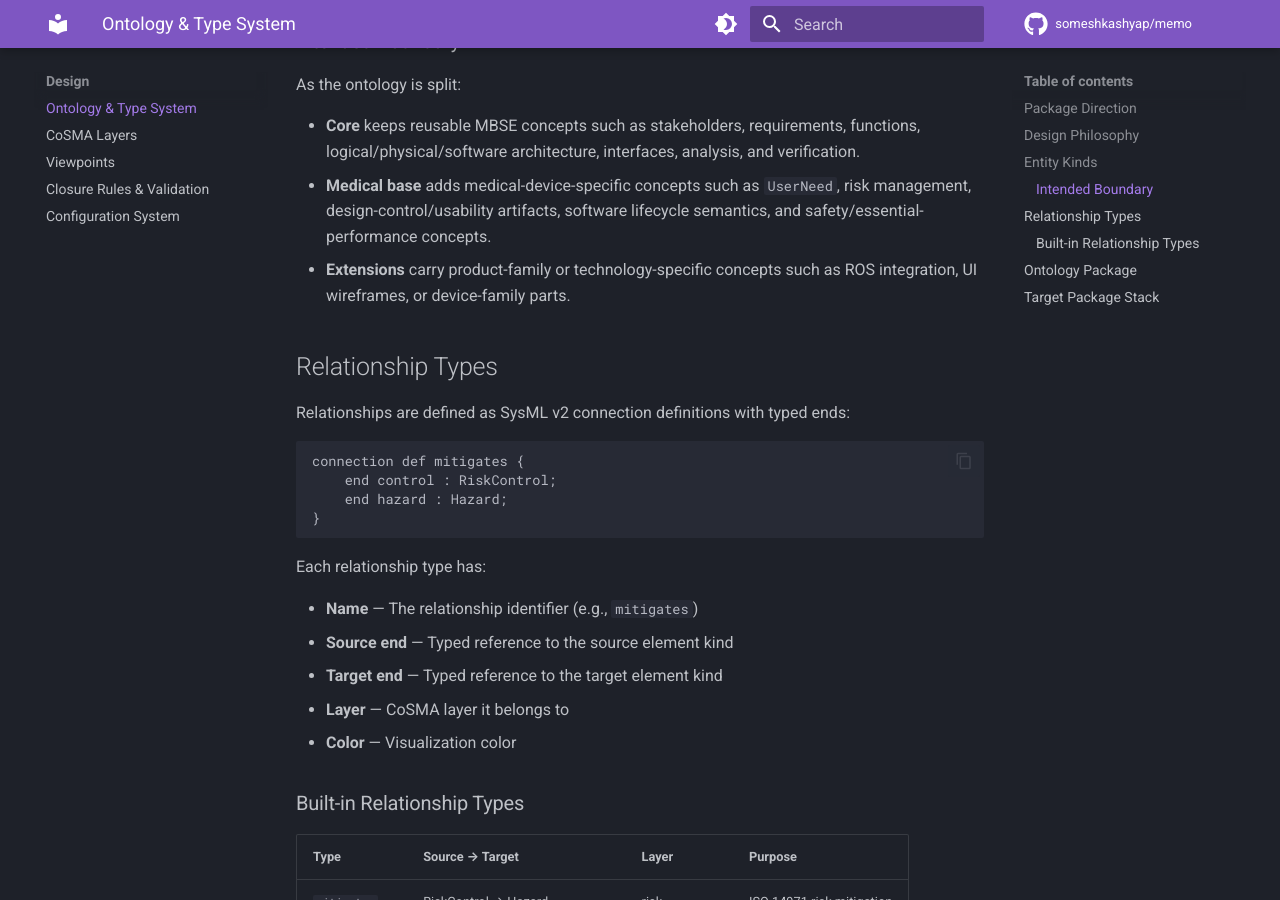
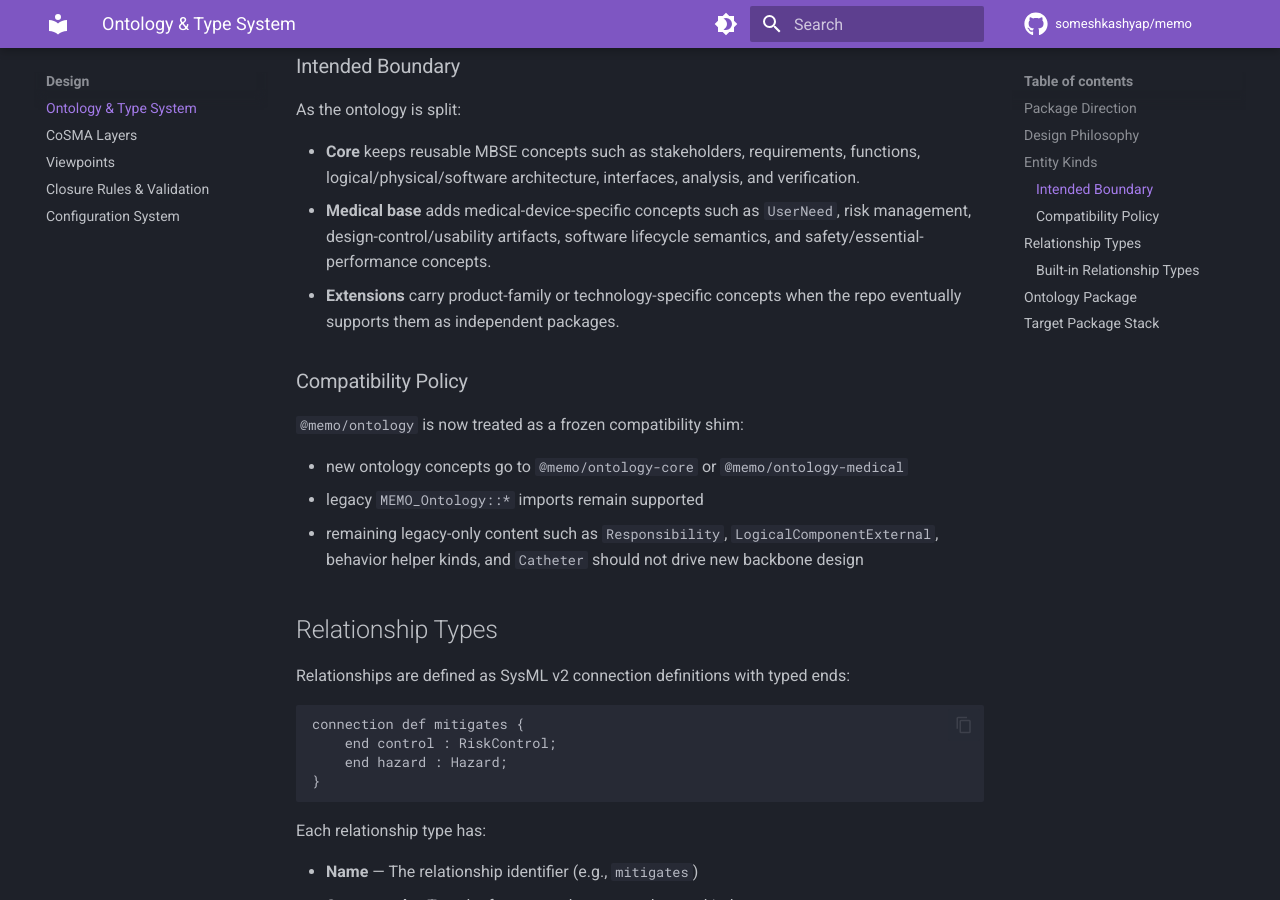
Before and after one commit to memoarchitect/memo-architect, an MkDocs documentation site: the page built from docs/design/ontology.md, in a window 1280 px wide and 900 px high, scrolled down 1540 px. Built offline with MkDocs 1.6.1 and Material for MkDocs 9.7.7, drawn with Linux system fonts in a browser that asks for light colours; comment, search, counter and statistics services are not loaded; some of the changed text lies outside the part shown.

Commit message:
Freeze legacy ontology compatibility policy

````diff
--- a/docs/design/ontology.md
+++ b/docs/design/ontology.md
@@ -11,7 +11,7 @@ MEMO is moving to a layered ontology structure:
 - **Product-family extensions** — device or platform specific packages
 - **Rules / views / templates** — separate from ontology packages
 
-The current `@memo/ontology` package is a transitional compatibility package layered on top of `@memo/ontology-medical`. It preserves the legacy `MEMO_Ontology` surface while the clean backbone lives in `@memo/ontology-core` and `@memo/ontology-medical`. See [ADR-1-6](../adr/ADR-1-6-ontology-core-medical-split.md).
+The current `@memo/ontology` package is a frozen compatibility shim layered on top of `@memo/ontology-medical`. It preserves the legacy `MEMO_Ontology` surface while the clean backbone lives in `@memo/ontology-core` and `@memo/ontology-medical`. See [ADR-1-6](../adr/ADR-1-6-ontology-core-medical-split.md) and [ADR-1-7](../adr/ADR-1-7-legacy-ontology-compatibility-policy.md).
 
 ## Design Philosophy
 
@@ -51,7 +51,15 @@ As the ontology is split:
 
 - **Core** keeps reusable MBSE concepts such as stakeholders, requirements, functions, logical/physical/software architecture, interfaces, analysis, and verification.
 - **Medical base** adds medical-device-specific concepts such as `UserNeed`, risk management, design-control/usability artifacts, software lifecycle semantics, and safety/essential-performance concepts.
-- **Extensions** carry product-family or technology-specific concepts such as ROS integration, UI wireframes, or device-family parts.
+- **Extensions** carry product-family or technology-specific concepts when the repo eventually supports them as independent packages.
+
+### Compatibility Policy
+
+`@memo/ontology` is now treated as a frozen compatibility shim:
+
+- new ontology concepts go to `@memo/ontology-core` or `@memo/ontology-medical`
+- legacy `MEMO_Ontology::*` imports remain supported
+- remaining legacy-only content such as `Responsibility`, `LogicalComponentExternal`, behavior helper kinds, and `Catheter` should not drive new backbone design
 
 ## Relationship Types
 
@@ -105,7 +113,7 @@ packages/ontology/
   memo.config.yaml    # Base config for layers, kinds, relationships, and viewpoints
 ```
 
-`@memo/medical` now extends `@memo/ontology-medical` for rules, viewpoints, and templates. The legacy `@memo/ontology` package remains only for compatibility with existing imports and older examples.
+`@memo/medical` now extends `@memo/ontology-medical` for rules, viewpoints, and templates. The legacy `@memo/ontology` package remains only as a frozen compatibility shim for existing imports.
 
 ## Target Package Stack
 
````
Also changed, not shown: docs/adr/ADR-1-7-legacy-ontology-compatibility-policy.md (added, +96 -0 lines), docs/development/roadmap.md (+4 -4 lines), docs/getting-started/installation.md (+1 -1 lines), 2 other files.
